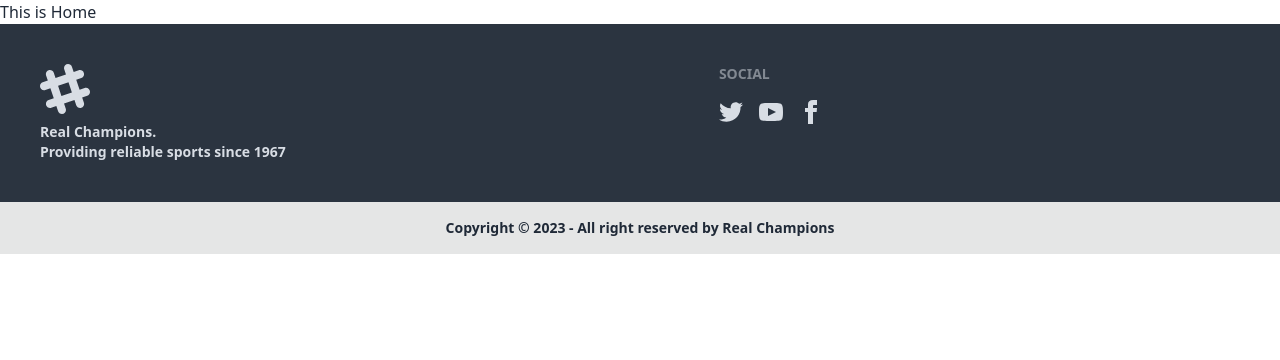
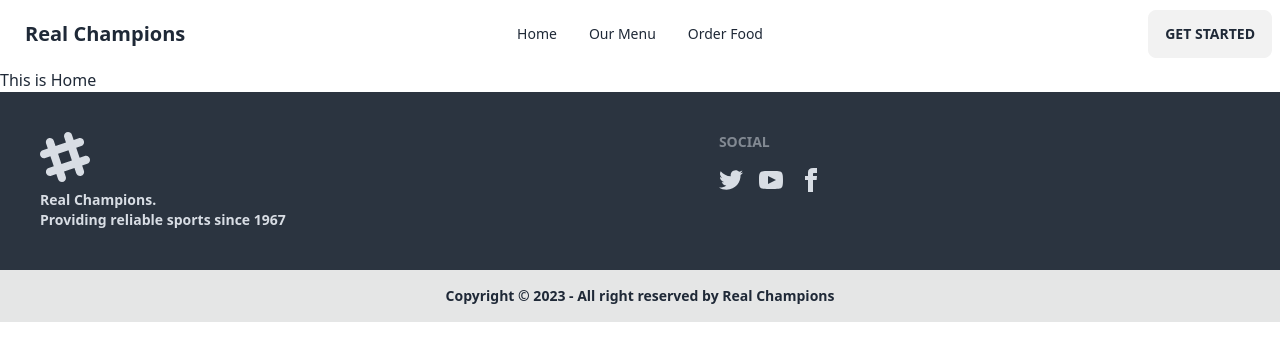
Before and after one commit to Rimon0000/summer-camp-client, a React (Vite) app: page / in a window 1280 px wide. Shown: the top 360 px of the page. Built offline with nearby package versions, Linux system fonts and the light colour scheme.

Commit message:
navbar done

```diff
--- a/src/Layout/Main.jsx
+++ b/src/Layout/Main.jsx
@@ -1,10 +1,12 @@
 import React from 'react';
 import { Outlet } from 'react-router-dom';
 import Footer from '../pages/Shared/Footer/Footer';
+import Navbar from '../pages/Shared/Navbar/Navbar';
 
 const Main = () => {
     return (
         <div>
+            <Navbar></Navbar>
             <Outlet></Outlet>
             <Footer></Footer>
         </div>
--- /dev/null
+++ b/src/pages/Shared/Navbar/Navbar.jsx
@@ -0,0 +1,40 @@
+import React from 'react';
+import { Link } from 'react-router-dom';
+
+
+const Navbar = () => {
+    const navOptions = <>
+            <li><Link to="/">Home</Link></li>
+            <li><Link to="/menu">Our Menu</Link></li>
+            <li><Link to="/order/salad">Order Food</Link></li>
+    </>
+
+    return (
+        <>
+        <div className="navbar">
+            <div className="navbar-start">
+              <div className="dropdown">
+                <label tabIndex={0} className="btn btn-ghost lg:hidden">
+                  <svg xmlns="http://www.w3.org/2000/svg" className="h-5 w-5" fill="none" viewBox="0 0 24 24" stroke="currentColor"><path strokeLinecap="round" strokeLinejoin="round" strokeWidth="2" d="M4 6h16M4 12h8m-8 6h16" /></svg>
+                </label>
+                <ul tabIndex={0} className="menu menu-compact dropdown-content mt-3 p-2 shadow bg-base-100 rounded-box w-52">
+                 {navOptions}
+                </ul>
+              </div>
+              <a className="btn btn-ghost normal-case text-xl">Real Champions</a>
+            </div>
+            <div className="navbar-center hidden lg:flex">
+              <ul className="menu menu-horizontal px-1">
+                {navOptions}
+              </ul>
+            </div>
+            <div className="navbar-end">
+              <a className="btn">Get started</a>
+            </div>
+        </div>
+
+        </>
+    );
+};
+
+export default Navbar;
```
